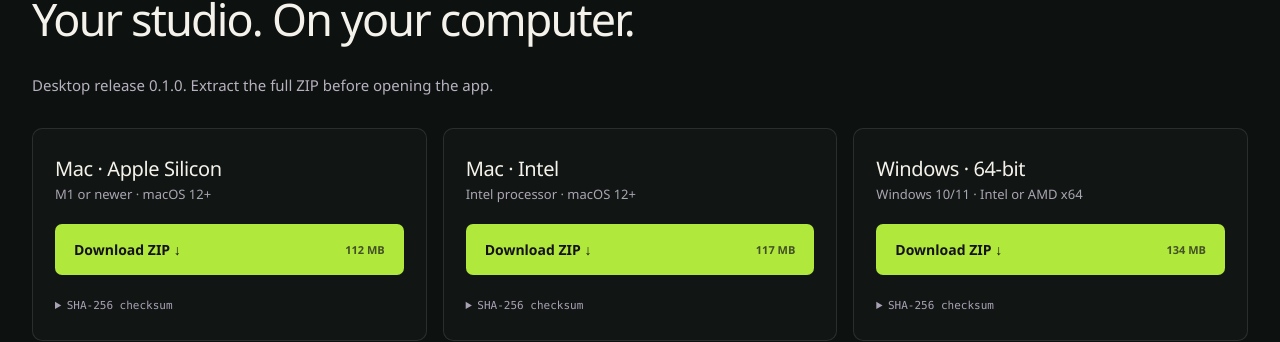
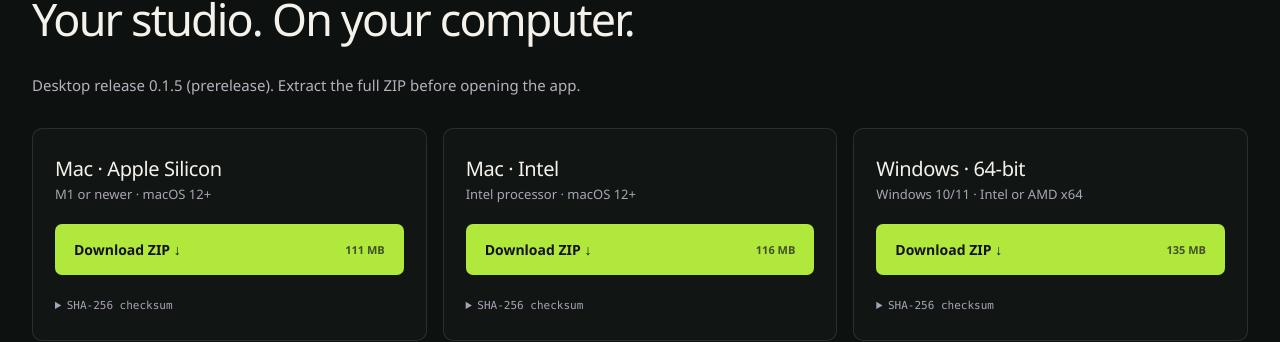
Before and after one commit to nascarjake/jakedoesdev, a Next.js app: page /stream-dj in a window 1280 px wide. Shown: the part 1712-2054 px from the top of the page. Built offline with nearby package versions, Linux system fonts and the light colour scheme.

Commit message:
Update Stream DJ desktop release to 0.1.5

```diff
--- a/app/components/DesktopDownloadPage.tsx
+++ b/app/components/DesktopDownloadPage.tsx
@@ -3,7 +3,7 @@ import { WorkbenchHeader } from "./WorkbenchHeader";
 import { Icon } from "./WorkbenchIcons";
 import styles from "./DesktopDownloadPage.module.css";
 export type DesktopRelease = {
-  id: string; slug: string; name: string; version: string; tag: string; heading: string; intro: string;
+  id: string; slug: string; name: string; version: string; prerelease?: boolean; tag: string; heading: string; intro: string;
   files: { label: string; detail: string; filename: string; sha256: string; bytes: number }[];
   features: { title: string; text: string }[]; steps: { title: string; text: string }[];
   requirements: string; limitations: string; screenshots: { name: string; caption: string }[];
@@ -14,7 +14,7 @@ export function DesktopDownloadPage({ app }: { app: DesktopRelease }) {
   <WorkbenchHeader section="lab" />
   <section className={styles.hero}><Link href={`/lab/#${app.id}`} className={styles.back}>← AI LAB / DESKTOP TOOLS</Link><p className={styles.kicker}>{app.name} <span>v{app.version} · MAC + WINDOWS</span></p><h1>{app.heading}</h1><p className={styles.intro}>{app.intro}</p><a className={styles.button} href="#download">Choose your download ↓</a><a className={styles.textLink} href="#start">How to get started <Icon name="arrow" size={14} className={styles.downRightArrow} /></a></section>
   <figure className={styles.cover}><img src={`/projects/${app.slug}/${app.screenshots[0].name}.webp`} alt={app.screenshots[0].caption} width="1440" height="1000" /><figcaption>{app.screenshots[0].caption} Synthetic demo data in the real desktop app.</figcaption></figure>
-  <section id="download" className={styles.section}><p className={styles.kicker}>01 / DOWNLOAD</p><h2>Your studio. On your computer.</h2><p>Desktop release {app.version}. Extract the full ZIP before opening the app.</p><div className={styles.platforms}>{app.files.map(file => <article key={file.filename}><h3>{file.label}</h3><p>{file.detail}</p><a className={styles.button} href={`${releaseBase(app)}${file.filename}`}>Download ZIP ↓ <small>{Math.round(file.bytes / 1048576)} MB</small></a><details><summary>SHA-256 checksum</summary><code>{file.sha256}</code></details></article>)}</div><p className={styles.note}>These early builds are unsigned and not notarized. macOS or Windows may warn or block them because there is no verified publisher signature. No security-bypass launcher is included.</p><a className={styles.textLink} href={`${releaseBase(app)}SHA256SUMS.txt`}>Download all checksums <Icon name="external" size={14} /></a></section>
+  <section id="download" className={styles.section}><p className={styles.kicker}>01 / DOWNLOAD</p><h2>Your studio. On your computer.</h2><p>Desktop release {app.version}{app.prerelease ? " (prerelease)" : ""}. Extract the full ZIP before opening the app.</p><div className={styles.platforms}>{app.files.map(file => <article key={file.filename}><h3>{file.label}</h3><p>{file.detail}</p><a className={styles.button} href={`${releaseBase(app)}${file.filename}`}>Download ZIP ↓ <small>{Math.round(file.bytes / 1048576)} MB</small></a><details><summary>SHA-256 checksum</summary><code>{file.sha256}</code></details></article>)}</div><p className={styles.note}>These early builds are unsigned and not notarized. macOS or Windows may warn or block them because there is no verified publisher signature. No security-bypass launcher is included.</p><a className={styles.textLink} href={`${releaseBase(app)}SHA256SUMS.txt`}>Download all checksums <Icon name="external" size={14} /></a></section>
   <section className={styles.features}>{app.features.map(feature => <article key={feature.title}><span><Icon name="arrow" size={27} className={styles.upRightArrow} /></span><h3>{feature.title}</h3><p>{feature.text}</p></article>)}</section>
   <section id="start" className={`${styles.section} ${styles.start}`}><div><p className={styles.kicker}>02 / FIRST SESSION</p><h2>{app.tag}</h2><p>{app.requirements}</p></div><ol>{app.steps.map(step => <li key={step.title}><strong>{step.title}</strong><p>{step.text}</p></li>)}</ol></section>
   {app.screenshots.length > 1 && <div className={styles.gallery}>{app.screenshots.slice(1).map(shot => <figure key={shot.name}><img src={`/projects/${app.slug}/${shot.name}.webp`} alt={shot.caption} width="1440" height="1000" loading="lazy" /><figcaption>{shot.caption}</figcaption></figure>)}</div>}
--- a/app/data/desktop-releases.ts
+++ b/app/data/desktop-releases.ts
@@ -42,30 +42,30 @@ export const podcastRelease: DesktopRelease = {
  screenshots: [{ name: "studio", caption: "Episode workspace with a synthetic two-host script, source intake, and local voice choices." }]
 };
 export const streamDjRelease: DesktopRelease = {
- id: "stream-dj", slug: "stream-dj", name: "Stream DJ", version: "0.1.0",
+ id: "stream-dj", slug: "stream-dj", name: "Stream DJ", version: "0.1.5", prerelease: true,
  heading: "Give your next live show a desk of its own.",
  intro: "A local-first desktop radio studio for your music library, show programming, audience requests, and optional AI DJ voice links. Plan the show, then take it on air when you are ready.",
  tag: "Build the lineup. Run the show.", files: [
   {
     "label": "Mac · Apple Silicon",
     "detail": "M1 or newer · macOS 12+",
-    "filename": "Stream-DJ-0.1.0-mac-arm64.zip",
-    "sha256": "e421e471671913bec55a490b7366a31c3aa8c7b528c3129008fa385f5381a9db",
-    "bytes": 116919993
+    "filename": "Stream-DJ-0.1.5-mac-arm64.zip",
+    "sha256": "2e5e79ba3441c9da847af5a95ceb6dc8062c018862d43f96847cad7a64aad65f",
+    "bytes": 116388419
   },
   {
     "label": "Mac · Intel",
     "detail": "Intel processor · macOS 12+",
-    "filename": "Stream-DJ-0.1.0-mac-x64.zip",
-    "sha256": "049d55cee3ee4be784fdf264916cce9d0979a9f720dbfdfa5b2b0b58be21f047",
-    "bytes": 122408106
+    "filename": "Stream-DJ-0.1.5-mac-x64.zip",
+    "sha256": "1e10c4774e1c1e0b92c64c6ea6a26d918320a45cf61f57361d36a4f8394b95b0",
+    "bytes": 121781954
   },
   {
     "label": "Windows · 64-bit",
     "detail": "Windows 10/11 · Intel or AMD x64",
-    "filename": "Stream-DJ-0.1.0-win-x64.zip",
-    "sha256": "bc34f4c69b53a8c339fb9ca2f8018dad612b44131b3530d5b794547e0da5a365",
-    "bytes": 140792392
+    "filename": "Stream-DJ-0.1.5-win-x64.zip",
+    "sha256": "8dfb136593dc49d2e9e9c6323dbcf2cdfb51ed4bd8d551511a83521dd2603b1d",
+    "bytes": 142064590
   }
 ],
  features: [
```
